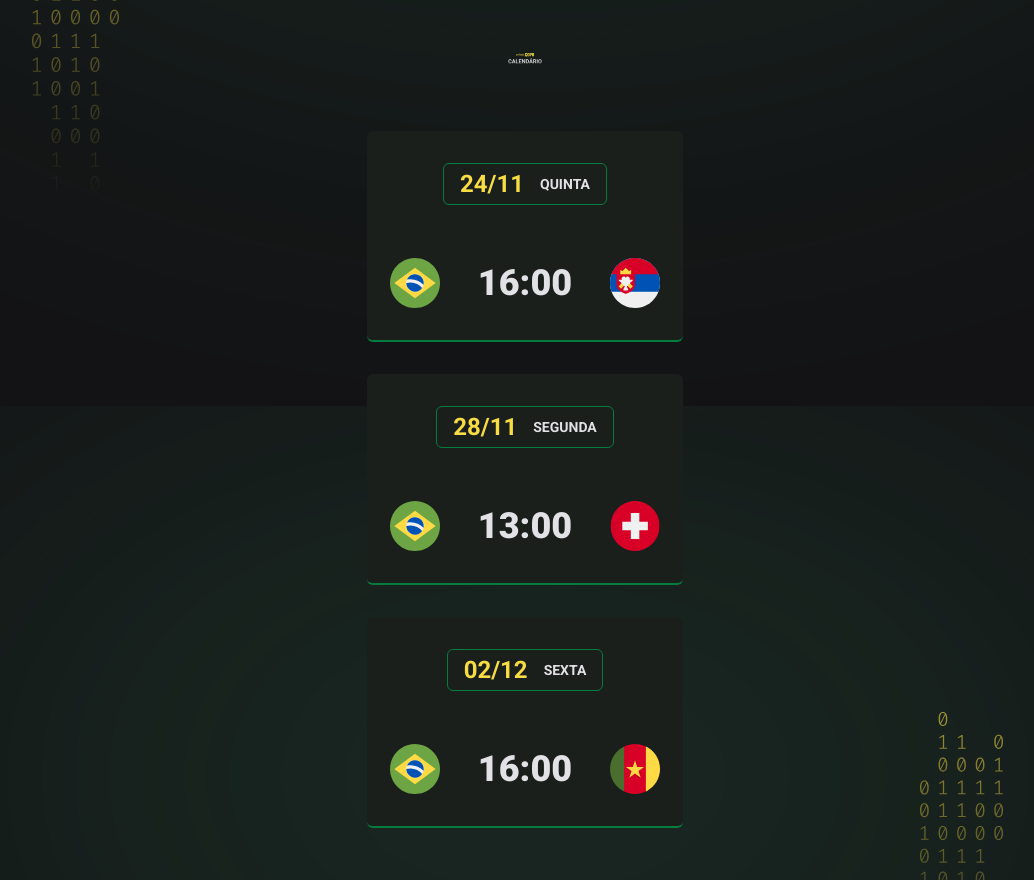
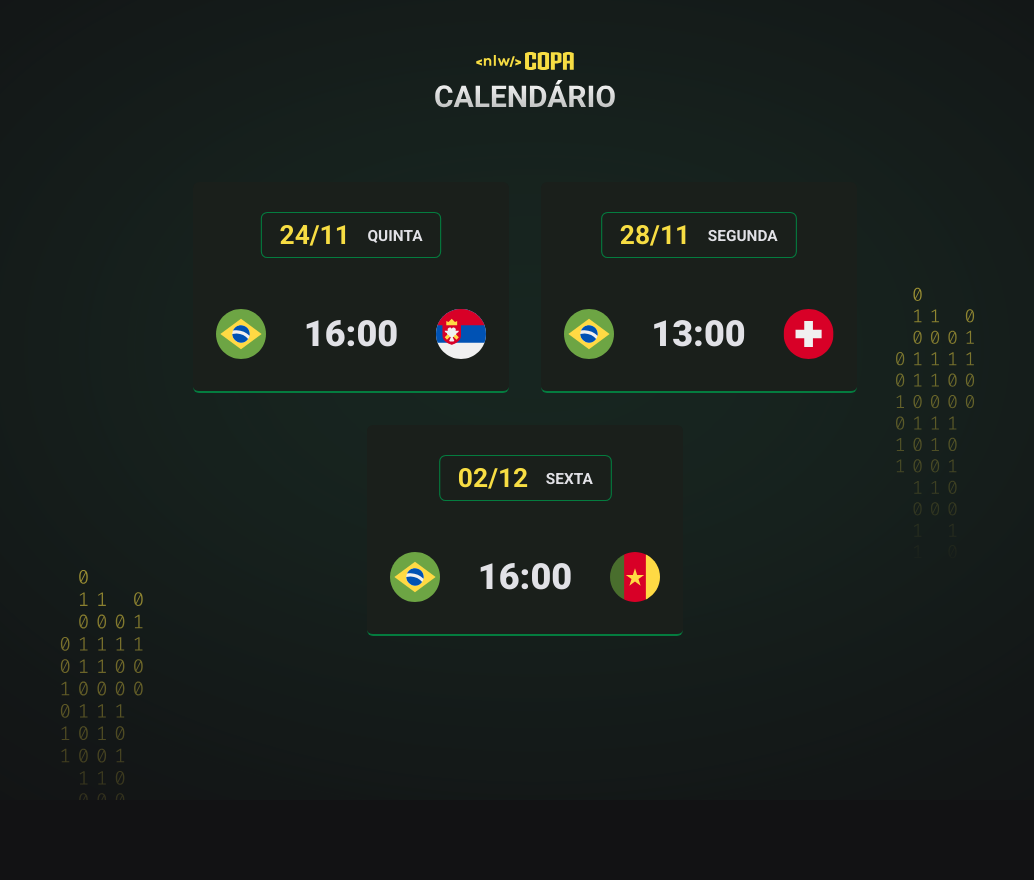
Before and after one commit to BrunaTerribile/Projeto-NLW-Copa, a plain HTML site: page index.html in a window 1280 px wide. Shown: the whole page, without its empty margins (115-1149 px from the left). After the commit the page ends 800 px from the top, so only its background shows below. Drawn offline with Linux system fonts and the light colour scheme.

Commit message:
Animações dos cards

```diff
--- a/index.js
+++ b/index.js
@@ -8,9 +8,11 @@ function createGame(team1, time, team2){
   `
 }
 
+let delay = -0.3
 function createCard(date, day, games){
+  delay += 0.3
   return `
-  <div class="card">
+  <div class="card" style="animation-delay: ${delay}s">
     <h2> ${date} <span>${day}</span></h2>
     <ul>
       ${games}
--- a/style.css
+++ b/style.css
@@ -5,13 +5,15 @@
 body {
     background-color: #121214;
     background-image: url(./assets/bg.svg);
-    background-position-x: center;
-    background-position-y: -715px;
+    background-repeat: no-repeat;
+    background-position: top center;
+    background-size: cover;
 }
 
 #app {
     width: fit-content;
-    margin: 52px auto;
+    margin: auto;
+    padding-top: 52px;
 }
 
 header {
@@ -19,13 +21,10 @@ header {
     text-align: center;
 }
 
-img {
-    width: 50px;
-}
-
 #cards {
     display: flex;
     flex-direction: column;
+    justify-content: center;
     gap: 32px;
 }
 
@@ -85,3 +84,37 @@ img {
     line-height: 125%;
     color: #E1E1E6;
 }
+
+.card h2,
+.card ul li strong:hover,
+.card ul li img:hover {
+    transform: scale(1.1);
+}
+
+.card h2,
+.card ul li strong,
+.card ul li img {
+    transition: transform 0.3s;
+}
+
+.card {
+    animation: appear .7s
+}
+
+@keyframes appear {
+    0% {
+        transform: translateY(-50px);
+        opacity: 0;
+    }
+    100% {
+        opacity: 1;
+    }
+}
+
+@media (min-width: 700px) {
+    #cards {
+        max-width: 670px;
+        flex-direction: row;
+        flex-wrap: wrap;
+    }
+}
```
